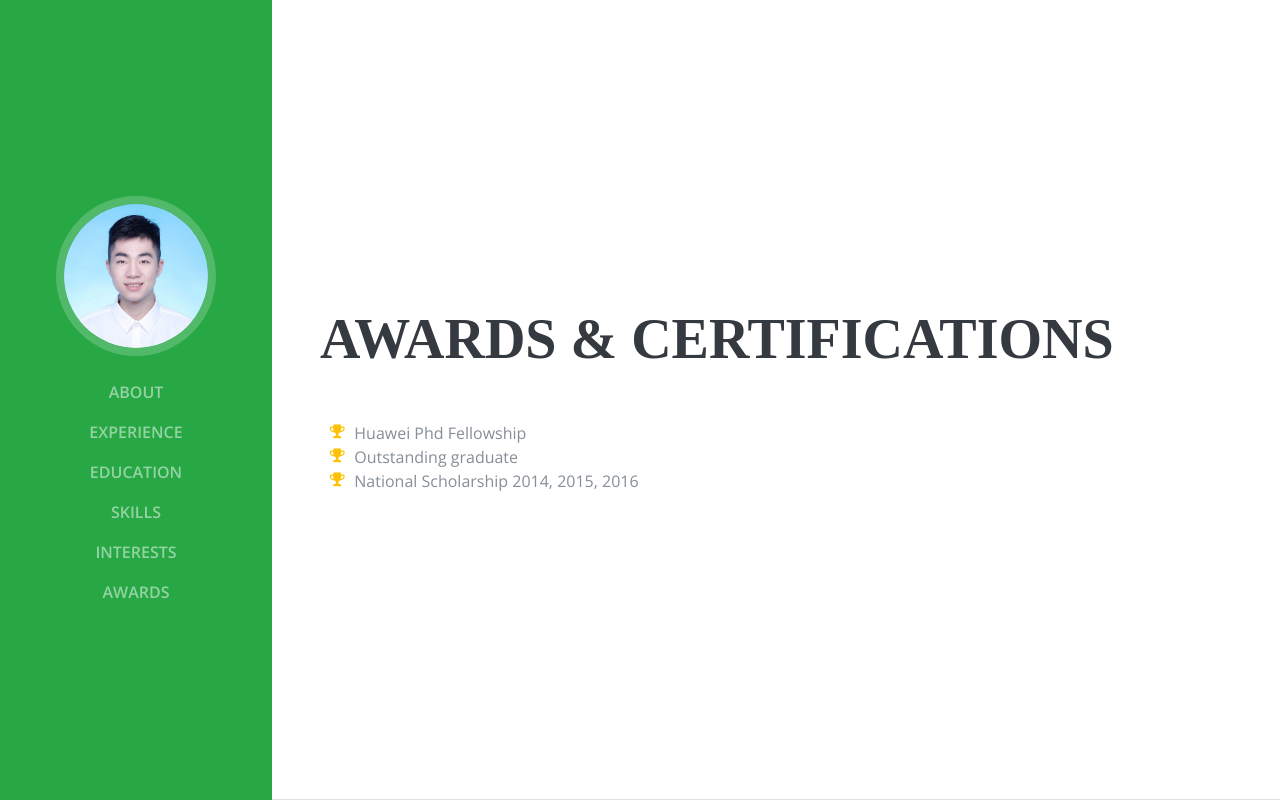
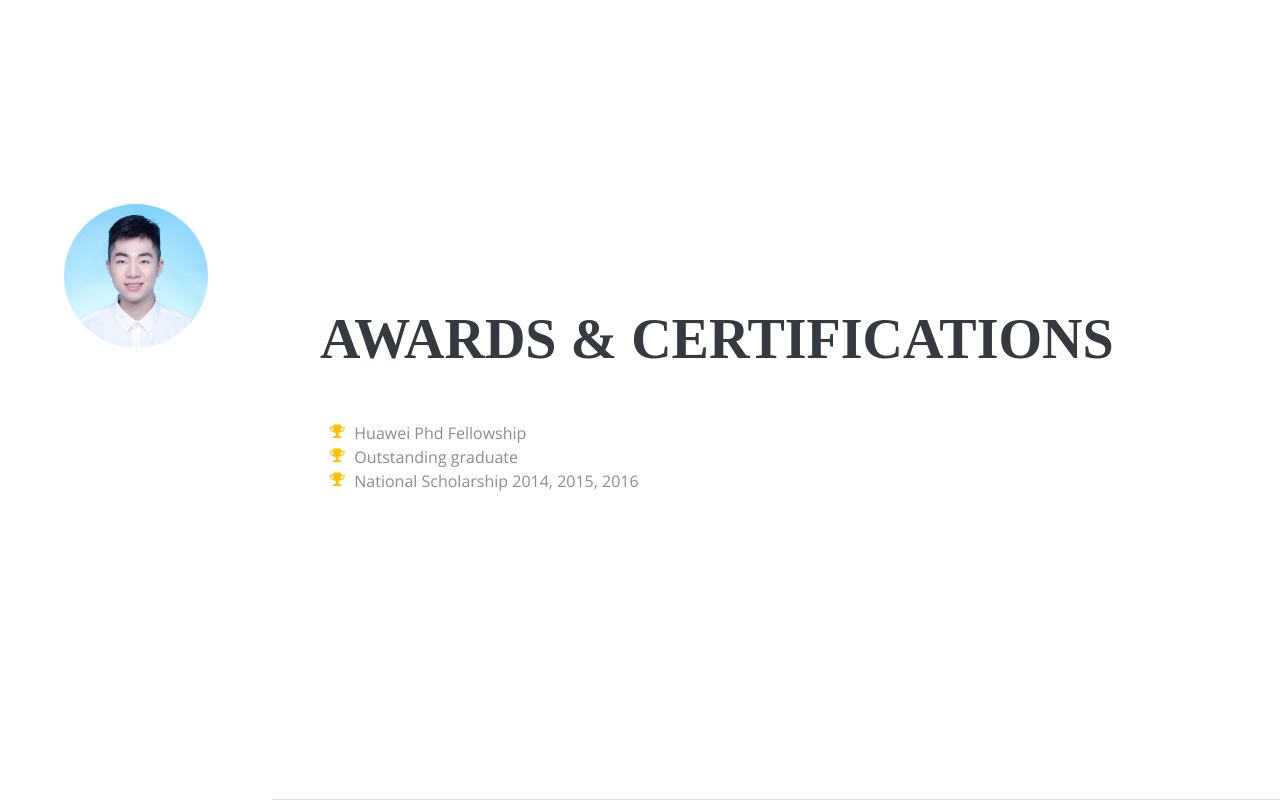
Before and after one commit to BattleBird/resume, a Django app: page /awards/ in a window 1280 px wide. Run offline with Django 3.2, Linux system fonts and the light colour scheme; some libraries are stand-ins or nearby versions; some web fonts are replaced.

Commit message:
bg-muted

```diff
--- a/templates/base.html
+++ b/templates/base.html
@@ -29,7 +29,7 @@
 
   <body id="page-top">
 
-    <nav class="navbar navbar-expand-lg navbar-dark bg-success fixed-top" id="sideNav">
+    <nav class="navbar navbar-expand-lg navbar-dark bg-muted fixed-top" id="sideNav">
       <a class="navbar-brand js-scroll-trigger" href="{% url 'about:about' %}">
         <span class="d-block d-lg-none">Resume</span>
         <span class="d-none d-lg-block">
```
